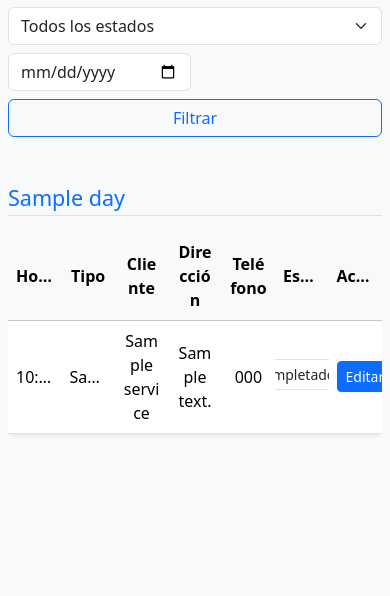
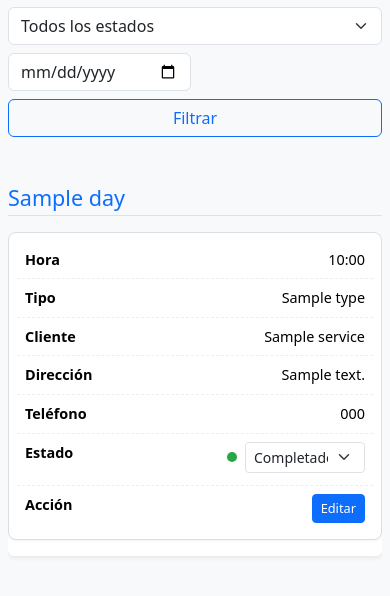
Before and after one commit to LucasCanete/Flask-ERP, a Python web app: template erp_system/templates/services.html in a window 390 px wide. Shown: the part 127-723 px from the top of the page. Run offline with Jinja, Linux system fonts and the light colour scheme; the template is opened without the code that fills it: most values are stand-ins (such as "Sample title", 1, 10 or a date in 2020).

Commit message:
Updated sales and services view for smartphones

```diff
--- a/erp_system/templates/services.html
+++ b/erp_system/templates/services.html
@@ -4,46 +4,105 @@
 <h2 class="text-center mb-4">Servicios Registrados</h2>
 
 <style>
-    /* --- TABLA FIJA Y ALINEADA --- */
+    /* --- ESTILOS DE TABLA --- */
+    .table-responsive {
+        overflow-x: auto;
+        -webkit-overflow-scrolling: touch;
+    }
+
     table {
-        table-layout: fixed;
         width: 100%;
+        border-collapse: collapse;
     }
 
     th, td {
-        text-align: center;
         vertical-align: middle;
-        white-space: nowrap;
-        overflow: hidden;
-        text-overflow: ellipsis;
+        padding: 8px 10px;
+        font-size: 0.9rem;
+        white-space: normal;
+        word-wrap: break-word;
     }
 
-    /* --- Columnas que pueden tener texto largo --- */
-    td:nth-child(3), th:nth-child(3),  /* Cliente */
-    td:nth-child(4), th:nth-child(4),  /* Dirección */
-    td:nth-child(5), th:nth-child(5) { /* Teléfono */
-        white-space: normal;
-        word-wrap: break-word;
-        max-width: 200px;
-    }
+    /* --- Alineación coherente por columna --- */
+    th:nth-child(1), td:nth-child(1) { text-align: center; }  /* Hora */
+    th:nth-child(2), td:nth-child(2) { text-align: center; }  /* Tipo */
+    th:nth-child(3), td:nth-child(3) { text-align: left; }    /* Cliente */
+    th:nth-child(4), td:nth-child(4) { text-align: left; }    /* Dirección */
+    th:nth-child(5), td:nth-child(5) { text-align: left; }    /* Teléfono */
+    th:nth-child(6), td:nth-child(6) { text-align: center; }  /* Estado */
+    th:nth-child(7), td:nth-child(7) { text-align: center; }  /* Acción */
 
-    /* --- Ajustes visuales generales --- */
-    tbody tr td {
-        vertical-align: middle;
+    thead th {
+        background-color: #f8f9fa;
+        font-weight: 600;
     }
 
     tbody tr:hover {
         background-color: #f9f9f9;
     }
 
+    /* --- ESTILO PARA EL SELECT DE ESTADO --- */
     .status-select {
         min-width: 120px;
     }
 
-    /* Evita que el puntito de color o el select salten de línea */
     .d-flex.flex-wrap {
         flex-wrap: nowrap !important;
         justify-content: center;
+    }
+
+    /* --- MODO RESPONSIVE --- */
+    @media (max-width: 768px) {
+        table {
+            font-size: 0.85rem;
+        }
+
+        th, td {
+            padding: 6px 8px;
+        }
+
+        /* Oculta los encabezados y convierte filas en tarjetas */
+        .table thead {
+            display: none;
+        }
+
+        .table tbody tr {
+            display: block;
+            margin-bottom: 1rem;
+            border: 1px solid #ddd;
+            border-radius: 8px;
+            background: #fff;
+            padding: 8px;
+            box-shadow: 0 1px 3px rgba(0,0,0,0.05);
+        }
+
+        .table tbody td {
+            display: flex;
+            justify-content: space-between;
+            text-align: right;
+            border-bottom: 1px dashed #eee;
+        }
+
+        .table tbody td:last-child {
+            border-bottom: none;
+        }
+
+        .table tbody td::before {
+            content: attr(data-label);
+            font-weight: 600;
+            text-align: left;
+            flex-basis: 50%;
+        }
+
+        .btn-sm {
+            font-size: 0.8rem;
+            padding: 4px 8px;
+        }
+
+        /* Estado: evitar que se rompa el layout */
+        .status-select {
+            max-width: 120px;
+        }
     }
 </style>
 
@@ -85,12 +144,12 @@
         <tbody>
             {% for service in services_by_day %}
             <tr id="row-{{ service.id }}">
-                    <td>{{ service.datetime.strftime('%H:%M') }}</td>
-                    <td>{{ service.type }}</td>
-                    <td>{{ service.client_name }}</td>
-                    <td>{{ service.client_address }}</td>
-                    <td>{{ service.client_phone }}</td>
-                    <td>
+                <td data-label="Hora">{{ service.datetime.strftime('%H:%M') }}</td>
+                <td data-label="Tipo">{{ service.type }}</td>
+                <td data-label="Cliente">{{ service.client_name }}</td>
+                <td data-label="Dirección">{{ service.client_address }}</td>
+                <td data-label="Teléfono">{{ service.client_phone }}</td>
+                <td data-label="Estado">
                     <div class="d-flex align-items-center flex-wrap">
                         <span class="status-dot me-2 mb-1" id="dot-{{ service.id }}"
                             style="height: 10px; width: 10px; border-radius: 50%; display: inline-block;
@@ -103,7 +162,7 @@
                         </select>
                     </div>
                 </td>
-                    <td>
+                <td data-label="Acción">
                     <a href="{{ url_for('service_bp.edit_service_page', id=service.id) }}" class="btn btn-sm btn-primary">Editar</a>
                 </td>
             </tr>
@@ -123,9 +182,7 @@
 
             const response = await fetch(`/services/update_status/${serviceId}`, {
                 method: 'POST',
-                headers: {
-                    'Content-Type': 'application/json'
-                },
+                headers: { 'Content-Type': 'application/json' },
                 body: JSON.stringify({ status: newStatus })
             });
 
```
Also changed, not shown: erp_system/templates/sales.html (+82 -27 lines), site.db. Lines whose indentation alone changed are shown as unchanged.
